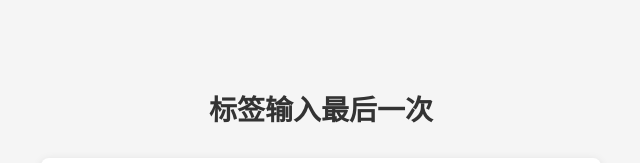
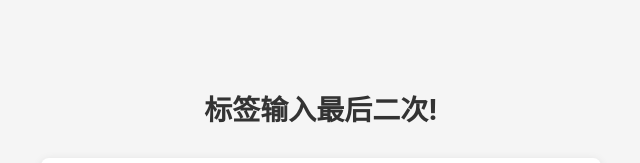
Before and after one commit to fengqingyang-boop/renwu, a plain HTML site: page index.html in a window 1280 px wide. Shown: the part 226-389 px from the top of the page, 319-959 px from the left. Drawn offline with Linux system fonts and the light colour scheme.

Commit message:
最后二次！

```diff
--- a/index.html
+++ b/index.html
@@ -8,7 +8,7 @@
 </head>
 <body>
     <div class="container">
-        <h1>标签输入最后一次</h1>
+        <h1>标签输入最后二次!</h1>
         <div class="tag-input-container" id="tagInputContainer">
             <div class="tag-input-wrapper" id="tagInputWrapper">
                 <input type="text" id="tagInput" placeholder="输入标签后按回车添加..." class="tag-input">
```
